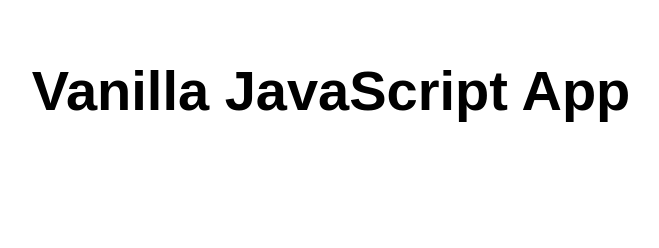
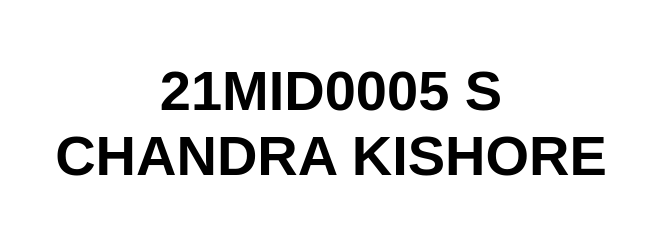
Before and after one commit to chandrasure/my-first-static-web-app, a website: page src/index.html in a window 1280 px wide. Shown: the whole page, without its empty margins (309-968 px from the left). Drawn offline with Linux system fonts and the light colour scheme.

Commit message:
Update index.html

```diff
--- a/src/index.html
+++ b/src/index.html
@@ -5,12 +5,12 @@
   <meta charset="UTF-8">
   <meta name="viewport" content="width=device-width, initial-scale=1.0">
   <link rel="stylesheet" href="styles.css">
-  <title>Vanilla JavaScript App</title>
+  <title>21MID0005</title>
 </head>
 
 <body>
   <main>
-    <h1>Vanilla JavaScript App</h1>
+    <h1>21MID0005 S CHANDRA KISHORE</h1>
   </main>
 </body>
 
```
